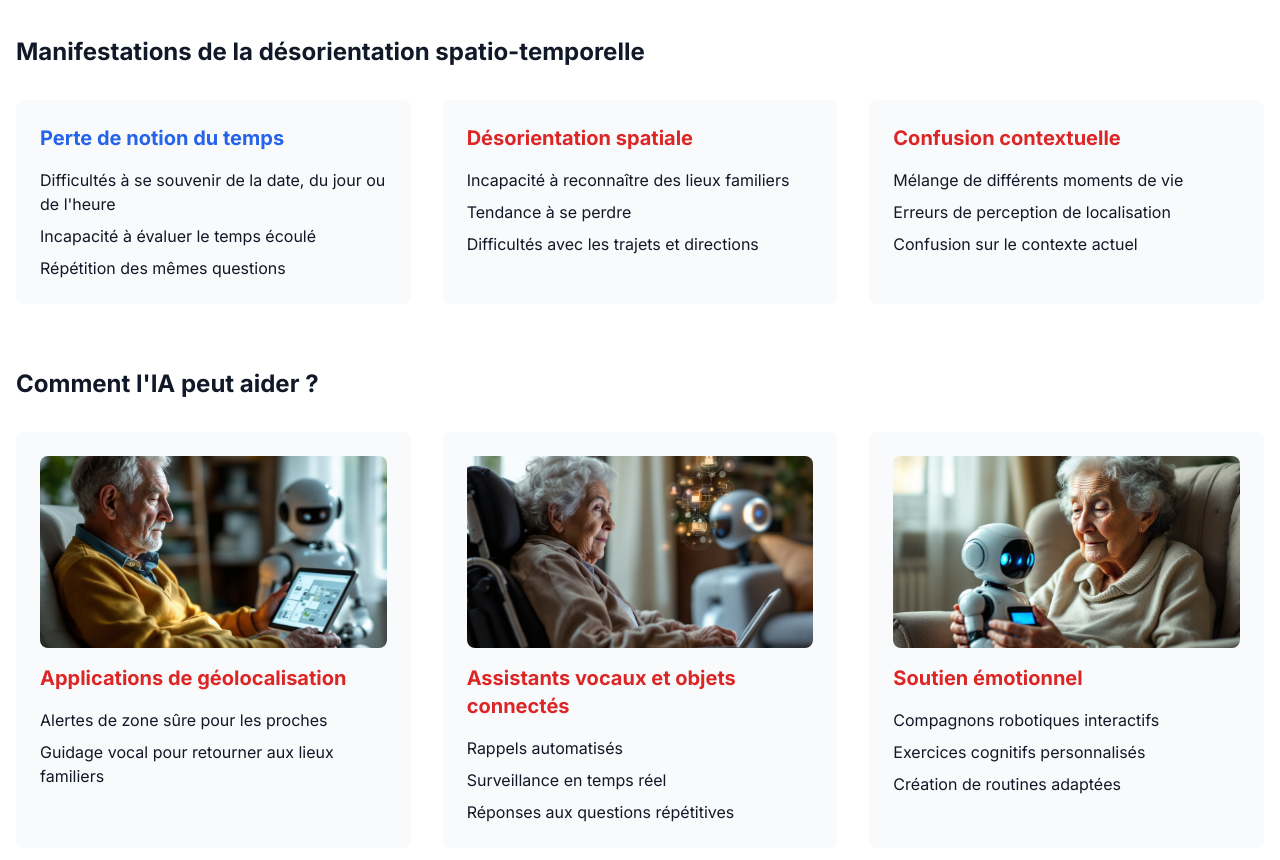
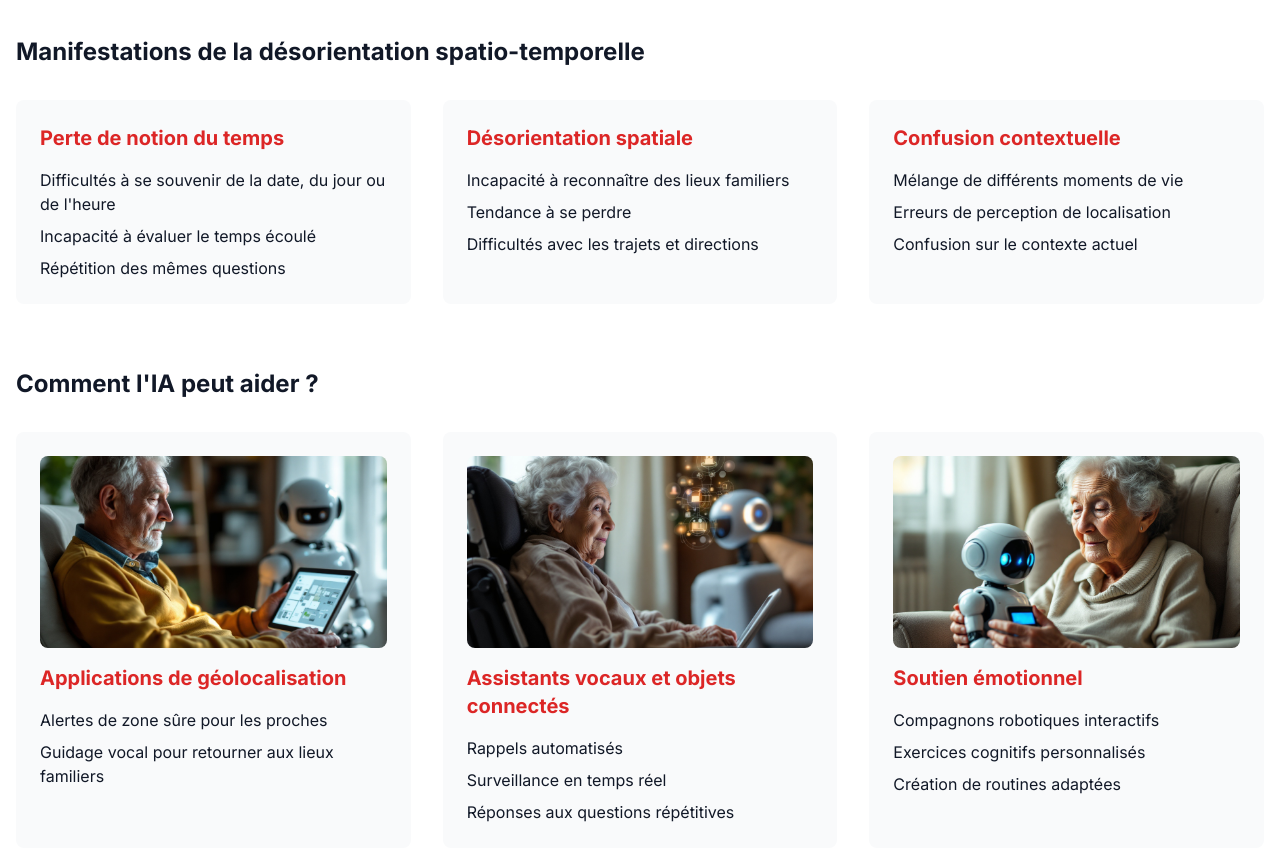
Before and after one commit to ExploryKod/ia-for-alzheimer, a website built with Vite: page index.html in a window 1280 px wide. Shown: the part 3140-4000 px from the top of the page. Built offline with nearby package versions, Linux system fonts and the light colour scheme; some packages are replaced by stand-ins of ours; a script that the page names is missing.

Commit message:
Harmonisation (3)

```diff
--- a/index.html
+++ b/index.html
@@ -185,7 +185,7 @@
             <h3 class="text-2xl font-bold mb-8">Manifestations de la désorientation spatio-temporelle</h3>
             <div class="grid md:grid-cols-3 gap-8">
               <div class="bg-gray-50 p-6 rounded-lg">
-                <h4 class="text-xl font-bold mb-4 text-primary">Perte de notion du temps</h4>
+                <h4 class="text-xl font-bold mb-4 text-danger">Perte de notion du temps</h4>
                 <ul class="space-y-2">
                   <li>Difficultés à se souvenir de la date, du jour ou de l'heure</li>
                   <li>Incapacité à évaluer le temps écoulé</li>
```
